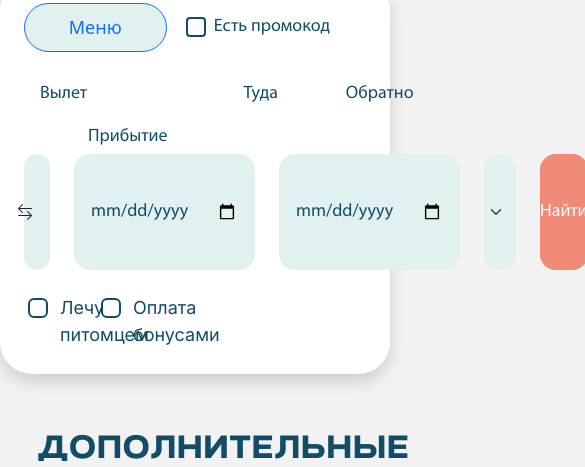
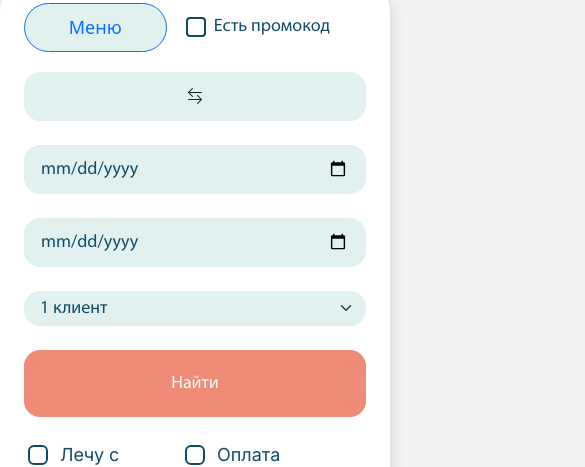
Before and after one commit to L0rdLizard/Briz, a Vue app: page / in a window 390 px wide. Shown: the part 394-861 px from the top of the page, 585 px wide, since content can reach past the window. Built offline with nearby package versions, Linux system fonts and the light colour scheme.

Commit message:
finish tab selector medis

```diff
--- a/src/components/Tab1.vue
+++ b/src/components/Tab1.vue
@@ -1,5 +1,5 @@
 <template>
-    <div class="row mt-4 mb-0 ms-0 me-2 gap-4 grid-container2">
+    <div class="row ms-0 me-2 gap-4 grid-container2">
         <div class="m-1">
             <div class="row ">
                 <p class="col custom-font myriad">Вылет</p>
@@ -15,14 +15,14 @@
             <p class="custom-font myriad">Обратно</p>
         </div>
     </div>
-    <div class="row ms-0 mb-0 gap-4 grid-container" style="margin-top: -16px;">
-        <div class=" square-container rounded-4 p-1 d-flex justify-content-center align-items-center">
+    <div class="row ms-0 mb-0 gap-4 grid-container" >
+        <div class="square-container rounded-4">
             <div class="row">
                 <input v-model="formData.SFrom" type="text" ref="input1"
                     class="col form-control custom-input-group rounded-4 m-0 me-2 ms-2 custom-font inter-400"
                     placeholder=" " aria-label="Username" aria-describedby="basic-addon1">
                 <!-- <button type="button" class="col p-0 "></button> -->
-                <button type="button" class="btn col-1 p-0" @click="swap"><span
+                <button type="button" class="col btn col-1 p-0" @click="swap"><span
                         class="bi-arrow-left-right"></span></button>
                 <input v-model="formData.STo" type="text" ref="input2"
                     class="col form-control custom-input-group rounded-4 m-0 me-2 ms-2 custom-font inter-400"
@@ -30,20 +30,20 @@
             </div>
 
         </div>
-        <div class=" square-container rounded-4 p-1 d-flex justify-content-center align-items-center">
+        <div class=" square-container rounded-4">
             <!-- <img class="ms-2" src="/calendar-month.svg" alt="Описание иконки"> -->
             <input v-model="formData.SDate" type="date"
                 class="form-control custom-input-group m-0 rounded-4 custom-font myriad" placeholder="Туда"
                 aria-label="SDate" aria-describedby="basic-addon1">
         </div>
-        <div class=" square-container rounded-4 p-1 d-flex justify-content-center align-items-center">
+        <div class=" square-container rounded-4">
             <!-- <img class="ms-2" src="/calendar-month.svg" alt="Описание иконки"> -->
 
             <input v-model="formData.SDateBack" type="date"
                 class="form-control custom-input-group m-0 rounded-4 custom-font myriad" placeholder="Обратно"
                 aria-label="SDateBack" aria-describedby="basic-addon1">
         </div>
-        <div class=" square-container rounded-4 p-0 d-flex justify-content-center align-items-center">
+        <div class="rounded-4 p-0">
             <select class="form-select square-container custom-btn rounded-4 custom-font myriad px-3"
                 id="inputGroupSelect01" style="width: 100%; height: 100%;">
                 <option class="custom-font myriad" selected>1 клиент</option>
@@ -52,15 +52,15 @@
                 <option class="custom-font myriad" value="3">2+ клиента</option>
             </select>
         </div>
-        <div class="square-container2 rounded-4 p-0 d-flex justify-content-center align-items-center">
+        <div class="square-container2 rounded-4  d-flex justify-content-center align-items-center">
             <button @click="submitForm" type="button"
-                class="square-container2 custom-btn p-0 m-0 rounded-4 custom-font myriad"
+                class="square-container2 custom-btn  m-0 rounded-4 custom-font myriad"
                 style="width: 100%; height: 100%; color: #FBFBFB;">Найти</button>
         </div>
     </div>
     <div class="row">
 
-        <div class="col-2 ms-1 me-2" style="margin-top: 16px;">
+        <div class="col-2 ms-1 me-5" style="margin-top: 16px;">
             <div class="form-check mt-2">
                 <input class="form-check-input custom-border" type="checkbox" value="" id="flexCheckDefault1"
                     style="margin-top: 4px;">
@@ -71,7 +71,7 @@
             </div>
         </div>
 
-        <div class="col-2 ms-1 me-2" style="margin-top: 16px;">
+        <div class="col-2 ms-5 me-2" style="margin-top: 16px;">
             <div class="form-check mt-2">
                 <input class="form-check-input custom-border" type="checkbox" value="" id="flexCheckDefault2"
                     style="margin-top: 4px;">
@@ -137,35 +137,35 @@ const swap = () => {
 <style lang="scss" scoped>
 // @import "../scss/variables.scss";
 
+
+
+.buttons{
+    display: flex;
+    flex-direction: row;
+    justify-content: center;
+    align-items: center;
+}
+
+.each-button{
+    display: flex;
+    flex-direction: row;
+    justify-content: center;
+    align-items: center;
+}
+
 .grid-container {
+    margin-top: 0px;
     display: grid;
     grid-template-columns: 7fr 2fr 2fr 2fr 4fr;
 }
 
 .grid-container2 {
+    margin-top: 18px;
+    margin-bottom: -12px;
     display: grid;
     grid-template-columns: 5fr 2fr 7fr;
 }
 
-@media (max-width: 800px) {
-    .menu1 {
-        display: none;
-    }
-
-    .menu2 {
-        display: block;
-    }
-}
-
-@media (min-width: 801px) {
-    .menu1 {
-        display: block;
-    }
-
-    .menu2 {
-        display: none;
-    }
-}
 
 .custom-input-group {
     border-color: #e1f1f0;
@@ -174,12 +174,12 @@ const swap = () => {
 }
 
 .square-container {
-    padding: 0px;
+    padding: 4px;
     background-color: #e1f1f0;
 }
 
 .square-container2 {
-    padding: 10px;
+    padding: 0px;
     background-color: #EF8B77;
     // background-color: $ral3022;
 }
@@ -220,4 +220,39 @@ const swap = () => {
     flex: 1 1 0;
     width: 0;
 }
+
+@media (max-width: 1280px) {
+    .grid-container {
+        grid-template-columns: auto;
+        margin-right: 50%;
+        margin-top: 20px;
+        // margin-left: 200px;
+    }
+
+
+    .square-container2{
+        padding-top: 10px;
+        padding-bottom: 10px;
+    }
+
+    .grid-container2 {
+        display: none;
+    }
+}
+
+@media (max-width: 768px) {
+    .grid-container {
+        margin-right: 0px;
+
+    }
+
+}
+
+@media (max-width: 550px) {
+    .grid-container {
+        margin-right: 0px;
+
+    }
+
+}
 </style>
--- a/src/components/TabSelector.vue
+++ b/src/components/TabSelector.vue
@@ -131,20 +131,6 @@ function swap(event: any) {
     display: none;
 }
 
-@media (max-width: 1280px) {}
-
-@media (max-width: 768px) {
-
-    .menu1 {
-        display: none;
-    }
-
-    .menu2 {
-        display: block;
-    }
-}
-
-@media (max-width: 550px) {}
 
 .custom-input-group {
     border-color: #e1f1f0;
@@ -198,4 +184,20 @@ function swap(event: any) {
     flex: 1 1 0;
     width: 0;
 }
+
+
+@media (max-width: 1280px) {}
+
+@media (max-width: 768px) {
+
+    .menu1 {
+        display: none;
+    }
+
+    .menu2 {
+        display: block;
+    }
+}
+
+@media (max-width: 550px) {}
 </style>
```
